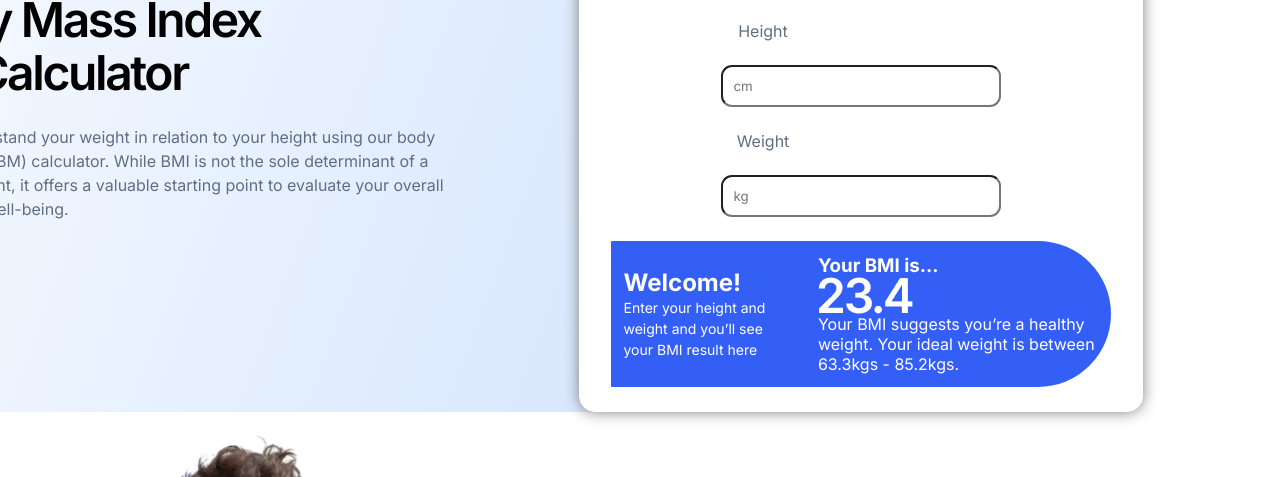
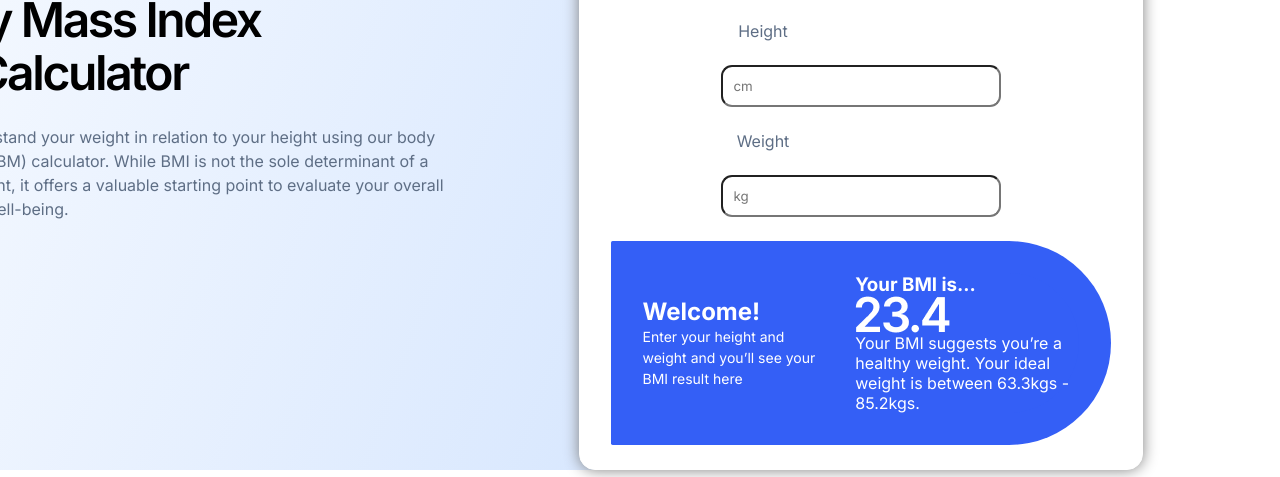
Before and after one commit to AnanoMakharashvili/BMI-calculator, a plain HTML site: page index.html in a window 1280 px wide. Shown: the part 253-730 px from the top of the page. Drawn offline with Linux system fonts and the light colour scheme.

Commit message:
corrected

```diff
--- a/index.html
+++ b/index.html
@@ -46,15 +46,15 @@
             name="calculator-Weight"
             placeholder="kg"
           />
-          <div class="blue-box-style" id="welcome-button">
-            <div class="welcome-style">
+          <div class="blue-box-style">
+            <div class="welcome-style" id="welcome-style">
               <h2>Welcome!</h2>
               <span class="enter-style"
                 >Enter your height and weight and you’ll see your BMI result
                 here</span
               >
             </div>
-            <div class="num-bmi-style" id="num-bmi-button">
+            <div class="num-bmi-style" id="num-bmi-style">
               <h3>Your BMI is...</h3>
               <img src="assets/23.4.png" rel="number" class="num-style" />
               <p>
--- a/script.js
+++ b/script.js
@@ -1,7 +1,7 @@
 const heightInput = document.getElementById("height-input");
 const weightInput = document.getElementById("weight-input");
-const getBmiButton = document.getElementById("num-bmi-button");
-const welcomeButton = document.getElementById("welcome-button");
+const getBmiResult = document.getElementById("num-bmi-style");
+const welcomeButton = document.getElementById("welcome-style");
 
 let heightValue = 0;
 let weightValue = 0;
@@ -19,5 +19,9 @@ weightInput.addEventListener("input", (event) => {
 const calculateBmi = () => {
   const dividedHeight = heightValue / 100;
   const bmi = weightValue / (dividedHeight * dividedHeight);
-  getBmiButton.textContent = bmi.toFixed(1);
+  getBmiResult.textContent = bmi.toFixed(1);
+  if (calculateBmi > 0) {
+    getBmiResult.style.display = "block";
+    welcomeButton.style.display = "none";
+  }
 };
--- a/styles.css
+++ b/styles.css
@@ -222,11 +222,9 @@
 
   .blue-box-style {
     width: 500px;
-    padding: 32px 0px 0px 0px;
     gap: 24px;
     border-radius: 16px 999px 999px 16px;
     flex-direction: row;
-    padding: 13px;
   }
 
   .welcome-style {
@@ -241,10 +239,13 @@
     text-align: left;
   }
 
-  /* .num-bmi-style {
-    display: none;
-  } */
-
+  .num-bmi-style {
+    width: 500px;
+    gap: 24px;
+    border-radius: 16px 999px 999px 16px;
+    flex-direction: row;
+    background: #345ff6;
+  }
   .image-bmi-style {
     display: flex;
     flex-direction: row;
```
